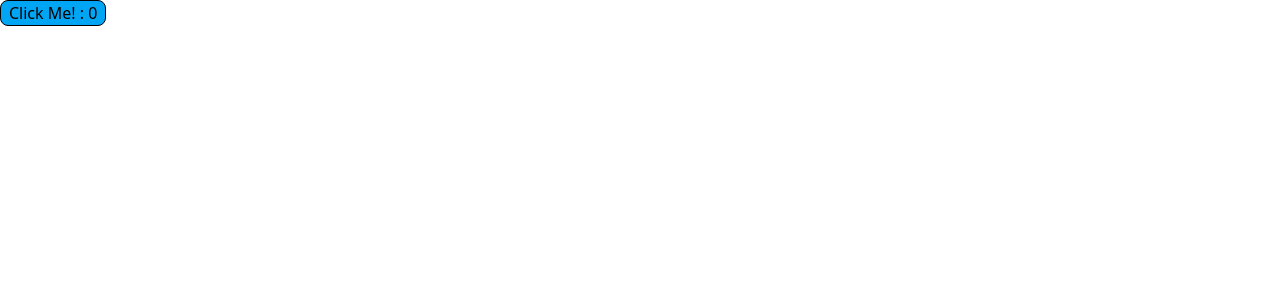
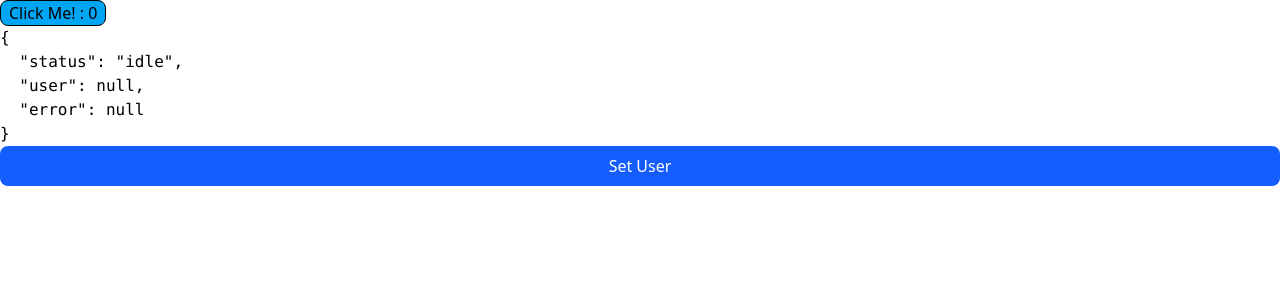
Before and after one commit to IZUMI-GIT/Cardinal, a React (Vite) app in the folder Frontend/: page /check in a window 1280 px wide. Before the commit this address had no page. Shown: the top 300 px of the page. Built offline with nearby package versions, Linux system fonts and the light colour scheme.

Commit message:
added ci.yml

```diff
--- a/Frontend/package.json
+++ b/Frontend/package.json
@@ -6,6 +6,7 @@
   "scripts": {
     "dev": "vite",
     "build": "tsc -b && vite build",
+    "typecheck": "tsc --noEmit",
     "lint": "eslint .",
     "preview": "vite preview"
   },
--- /dev/null
+++ b/Frontend/src/components/auth/DebugAuth.tsx
@@ -0,0 +1,21 @@
+import { useSelector, useDispatch } from "react-redux";
+import { setAuthStatus } from "./authSlice";
+import type { RootState } from "../../app/store";
+
+export const DebugAuth = () => {
+  const auth = useSelector((s: RootState) =>{
+    console.log("s :", s)
+    return s.auth
+});
+  const dispatch = useDispatch();
+
+  return (
+    <div>
+      <pre>{JSON.stringify(auth, null, 2)}</pre>
+      <button className="w-full bg-blue-600 rounded-lg px-3 py-2 text-white font-medium hover:bg-blue-700 focus:outline-none focus:ring-2 focus:ring-blue-500 disabled:opacity-50 disabled:cursor-not-allowed"
+       onClick={() => dispatch(setAuthStatus("checking"))}>
+        Set User
+      </button>
+    </div>
+  );
+};
--- a/Frontend/src/components/auth/LogInModal.tsx
+++ b/Frontend/src/components/auth/LogInModal.tsx
@@ -1,6 +1,6 @@
 import { useState } from "react"
 import {z} from 'zod'
-import { Link, useNavigate } from 'react-router-dom';
+import { Link } from 'react-router-dom';
 
 export function LogInModal () {
     // const navigate = useNavigate();
--- a/Frontend/src/components/auth/authSlice.ts
+++ b/Frontend/src/components/auth/authSlice.ts
@@ -48,7 +48,10 @@ const authSlice = createSlice({
             state.error = action.payload
         },
 
-        //setAuthStatus("checking")
+        // setAuthStatus(state, action:PayloadAction<'checking'>){
+        //     console.log(state, action.payload);
+        //     state.status = action.payload
+        // }
     }
 })
 
--- /dev/null
+++ b/Frontend/src/components/auth/sandbox.ts
@@ -0,0 +1,15 @@
+
+import { store } from "../../app/store";
+import { setAuthUser, clearAuth, setAuthStatus } from "./authSlice";
+
+console.log(store.getState().auth); // initial state
+
+store.dispatch(setAuthStatus("checking"));
+console.log(store.getState().auth.status); // should be "checking"
+
+store.dispatch(setAuthUser({ id: 1, name: "Test", email: "t@test.com" }));
+console.log(store.getState().auth.user); // should be {id:1,...}
+console.log(store.getState().auth.status); // should be "authenticated"
+
+store.dispatch(clearAuth());
+console.log(store.getState().auth); // user null, status "unauthenticated"
--- a/Frontend/src/routes/Routing.tsx
+++ b/Frontend/src/routes/Routing.tsx
@@ -2,6 +2,7 @@ import { BrowserRouter, Routes, Route } from "react-router-dom"
 import { Register } from "../components/auth/Register"
 import { LogInModal } from "../components/auth/LogInModal"
 import { Home } from "../components/Home"
+import { DebugAuth } from "../components/auth/DebugAuth"
 
 export const Routing = () => {
 
@@ -12,6 +13,7 @@ export const Routing = () => {
           <Route path="/" element={<Home />} />
           <Route path='/register' element={<Register />} />
           <Route path='/login' element={<LogInModal />} />
+          <Route path="/check" element= {<DebugAuth />} />
         </Routes>
       </BrowserRouter>
         </>
```
